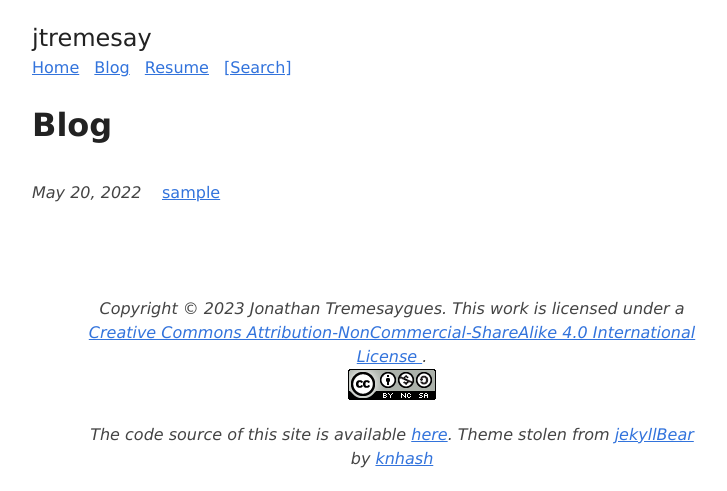
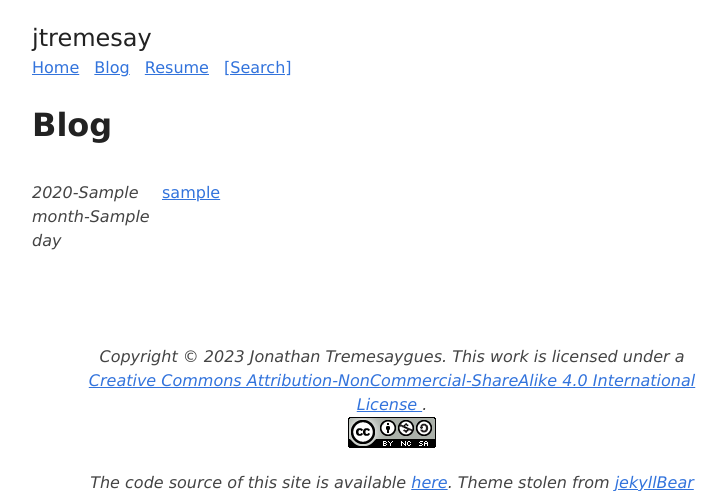
Before and after one commit to jtremesay/jssg, a Flask app: template jtremesay/templates/blog/index.html in a window 1280 px wide. Shown: the top 491 px of the page, without its empty margins (248-975 px from the left). Run offline with Flask 3, Linux system fonts and the light colour scheme; the template is opened without the code that fills it: most values are stand-ins (such as "Sample title", 1, 10 or a date in 2020).

Commit message:
display real daet

```diff
--- a/jtremesay/templates/blog/index.html
+++ b/jtremesay/templates/blog/index.html
@@ -10,8 +10,8 @@ Blog
     <li>
         <span>
             <i>
-                <time datetime="2022-01-28" pubdate="">
-                    May 20, 2022
+                <time datetime="{{ entry.year }}-{{ entry.month }}-{{ entry.day }}" pubdate="">
+                    {{ entry.year }}-{{ entry.month }}-{{ entry.day }}
                 </time>
             </i>
         </span>
```
